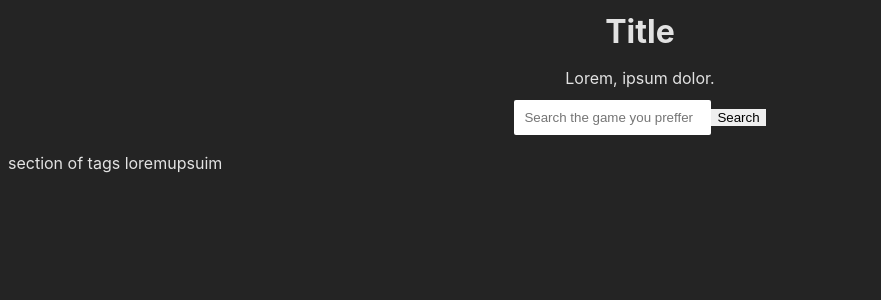
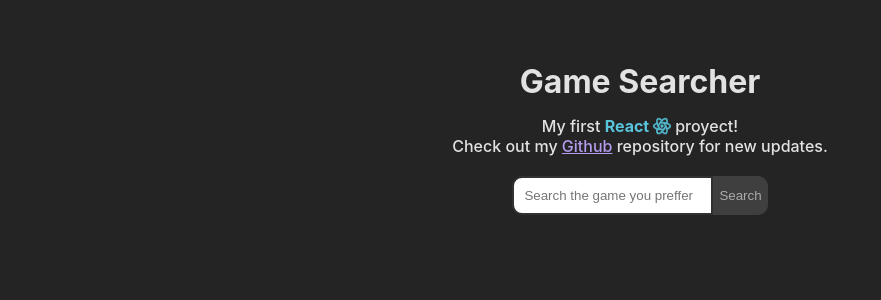
Before and after one commit to Aragon-Joaquin/Web-Search-Games, a React (Vite) app: page / in a window 1280 px wide. Shown: the top 300 px of the page, without its empty margins (0-881 px from the left). Built offline with nearby package versions, Linux system fonts and the light colour scheme; no server answers.

Commit message:
Style Update + read README

```diff
--- a/src/App.jsx
+++ b/src/App.jsx
@@ -4,6 +4,7 @@ import { GamesContext } from './hooks/gamesContext'
 import { FETCH_ACCESS_TOKEN } from './functions/APIPetitions'
 import { setSessionStorage } from './functions/functions'
 import { ACCESS_TOKEN_NAME } from './magicStrings'
+import { ReactLogo } from './assets/ReactLogo'
 
 function App() {
 	const { setSessionCookies, getSessionCookie } = useContext(GamesContext)
@@ -23,11 +24,23 @@ function App() {
 	return (
 		<>
 			<header className="header">
-				<h2 className="header-title">Title</h2>
-				<p className="header-description">Lorem, ipsum dolor.</p>
+				<h2 className="header-title">Game Searcher</h2>
+				<span className="header-description">
+					<p className="header-subtitle">
+						My first <strong className="header-strong">React</strong>
+						<ReactLogo />
+						proyect!
+					</p>
+					<p className="header-info">
+						Check out my{' '}
+						<a href="https://github.com/Aragon-Joaquin/Web-Search-Games" target="_blank">
+							Github
+						</a>{' '}
+						repository for new updates.
+					</p>
+				</span>
 			</header>
 
-			{/* //todo: make the component wait till the token is succesfully gathered */}
 			<main className="main">
 				<SearchBar />
 			</main>
--- a/src/assets/Loading.jsx
+++ b/src/assets/Loading.jsx
@@ -1,6 +1,6 @@
-export function LoadingBar({ placeholder = 'Loading' }) {
+export function LoadingBar({ placeholder = 'Loading...' }) {
 	return (
-		<div>
+		<div className="LoadingBar">
 			<svg
 				width="24"
 				height="24"
--- /dev/null
+++ b/src/assets/ReactLogo.jsx
@@ -0,0 +1,21 @@
+export function ReactLogo() {
+	return (
+		<svg
+			viewBox="0 0 24 24"
+			fill="none"
+			stroke="currentColor"
+			strokeWidth="2"
+			strokeLinecap="round"
+			strokeLinejoin="round"
+		>
+			<path stroke="none" d="M0 0h24v24H0z" fill="none" />
+			<path d="M6.306 8.711c-2.602 .723 -4.306 1.926 -4.306 3.289c0 2.21 4.477 4 10 4c.773 0 1.526 -.035 2.248 -.102" />
+			<path d="M17.692 15.289c2.603 -.722 4.308 -1.926 4.308 -3.289c0 -2.21 -4.477 -4 -10 -4c-.773 0 -1.526 .035 -2.25 .102" />
+			<path d="M6.305 15.287c-.676 2.615 -.485 4.693 .695 5.373c1.913 1.105 5.703 -1.877 8.464 -6.66c.387 -.67 .733 -1.339 1.036 -2" />
+			<path d="M17.694 8.716c.677 -2.616 .487 -4.696 -.694 -5.376c-1.913 -1.105 -5.703 1.877 -8.464 6.66c-.387 .67 -.733 1.34 -1.037 2" />
+			<path d="M12 5.424c-1.925 -1.892 -3.82 -2.766 -5 -2.084c-1.913 1.104 -1.226 5.877 1.536 10.66c.386 .67 .793 1.304 1.212 1.896" />
+			<path d="M12 18.574c1.926 1.893 3.821 2.768 5 2.086c1.913 -1.104 1.226 -5.877 -1.536 -10.66c-.375 -.65 -.78 -1.283 -1.212 -1.897" />
+			<path d="M11.5 12.866a1 1 0 1 0 1 -1.732a1 1 0 0 0 -1 1.732z" />
+		</svg>
+	)
+}
--- a/src/components/GamesContainer.jsx
+++ b/src/components/GamesContainer.jsx
@@ -3,6 +3,8 @@ import { GamesRow } from './Pseudo/GamesRow'
 import { reduceDuplicates, returnEveryResult } from '../functions/functions'
 import useGetPlatforms from '../hooks/usePlatform'
 import { searchLogos } from '../functions/componentsFunctions/containerFunctions'
+import { TagSection } from './Pseudo/TagSection'
+import '../styles/componentsStyles/tagSection.css'
 
 export function GamesContainer({ results }) {
 	const [dataInfo, setDataInfo] = useState([])
@@ -27,6 +29,21 @@ export function GamesContainer({ results }) {
 	}, [dataInfo])
 
 	return (
+		<>
+			<section className="tagsSection">
+				{/*
+				//! Finish this and make it clickeable like a filter
+				<TagSection
+					tagsArray={reduceDuplicates({
+						array: dataInfo,
+						comparative: 'keywords',
+						selector: 'name',
+						initialArrayValue: undefined
+					})}
+					tagName="Keywords"
+				/> */}
+			</section>
+
 			<ul className="gameContainer">
 				{dataInfo.length > 0 &&
 					dataInfo.map(function (game) {
@@ -34,5 +51,6 @@ export function GamesContainer({ results }) {
 						return <GamesRow gameInformation={game} key={gameGeneral.id} />
 					})}
 			</ul>
+		</>
 	)
 }
--- /dev/null
+++ b/src/components/Pseudo/TagSection.jsx
@@ -0,0 +1,17 @@
+export function TagSection({ tagsArray, tagName }) {
+	return (
+		<>
+			<ul className="tagContainerSection">
+				<h4>{tagName}</h4>
+				{tagsArray.length > 0 &&
+					tagsArray.map((tag) => {
+						return (
+							<li className="tagSpan" key={tag} onClick={() => console.log('Filter')}>
+								{tag}
+							</li>
+						)
+					})}
+			</ul>
+		</>
+	)
+}
--- a/src/components/SearchBar.jsx
+++ b/src/components/SearchBar.jsx
@@ -34,18 +34,10 @@ export function SearchBar() {
 
 	return (
 		<>
-			<section>
-				<form className={`${isError ? 'main-form main-form-error' : 'main-form'}`} onSubmit={handleSubmit}>
-					<input type="text" placeholder="Search the game you preffer" />
-					<input type="submit" value="Search" />
-				</form>
-			</section>
-
-			<section className="tagsSection">
-				<div>
-					<p>section of tags loremupsuim</p>
-				</div>
-			</section>
+			<form className={`${isError ? 'main-form main-form-error' : 'main-form'}`} onSubmit={handleSubmit}>
+				<input type="text" placeholder="Search the game you preffer" />
+				<input type="submit" value="Search" />
+			</form>
 
 			{statusFetch === FETCH_STATUS.LOADING && <LoadingBar />}
 			{GamesValue?.length > 0 && <GamesContainer results={GamesValue} />}
--- a/src/magicStrings.js
+++ b/src/magicStrings.js
@@ -1,7 +1,9 @@
 export const PORT = 5173
 export const FETCH_TIMEOUT_SECONDS = 5000
 export const ACCESS_TOKEN_NAME = 'ACCESS_TOKEN'
-export const MAXIMUM_FETCH_QUERIES = 3
+
+// this represent the number of games you want to search
+export const MAXIMUM_FETCH_QUERIES = 7
 
 export const FETCH_STATUS = {
 	IDLE: { status: 'Idle' },
--- a/src/styles/componentsStyles/SearchBar.css
+++ b/src/styles/componentsStyles/SearchBar.css
@@ -1,3 +1,45 @@
+.header {
+	display: flex;
+	flex-direction: column;
+	align-items: center;
+}
+
+.header-title {
+	margin: 50px 0px 10px 0px;
+	font-size: 2em;
+}
+
+.header-description {
+	font-weight: 500;
+	text-align: center;
+}
+
+.main-form {
+	margin: 20px 0px;
+	display: flex;
+	justify-content: center;
+	align-items: stretch;
+	position: relative;
+	& input[type='text'] {
+		border: 2px solid #313131;
+		padding: 10px;
+		border-radius: 10px 0px 0px 10px;
+	}
+
+	& input[type='submit'] {
+		cursor: pointer;
+		color: #ffffff90;
+		background-color: #ffffff20;
+		width: fit-content;
+		border-radius: 0px 10px 10px 0px;
+
+		&:hover {
+			background-color: #ffffff50;
+			color: #ffffff;
+		}
+	}
+}
+
 .main-form-error input[type='text'] {
 	box-shadow: 0px 0px 2px 2px rgb(170, 0, 0);
 }
@@ -10,6 +52,7 @@
 	border-radius: 3px;
 	padding: 10px;
 	margin: 0px 10px 10px 0px;
+	z-index: 10;
 
 	& h4 {
 		margin: 0px;
@@ -33,3 +76,98 @@
 		left: calc(100% - 10px);
 	}
 }
+
+.header-description {
+	display: flex;
+	flex-direction: column;
+	align-items: center;
+
+	& p {
+		line-height: normal;
+	}
+}
+
+.header-subtitle {
+	& .header-strong {
+		color: transparent;
+		text-align: center;
+		background: linear-gradient(to right, #58c4dc 50%, #006f88);
+		animation: LetterAnimation ease-in-out 5s infinite;
+		background-clip: text;
+		background-size: 400% 100%;
+		transform-origin: center -20px;
+	}
+	& svg {
+		background-color: transparent;
+		color: #58c4dc;
+		margin: 0px 3px;
+		vertical-align: bottom;
+		display: inline-block;
+		height: 20px;
+		animation: ReactLogo-Animation ease-in-out 1s infinite alternate;
+	}
+}
+
+.header-info {
+	a {
+		color: #b49bee;
+		&:visited {
+			color: #9b8fb7;
+		}
+		&:hover {
+			filter: brightness(140%);
+		}
+	}
+}
+
+.LoadingBar {
+	margin: 30px 0px;
+	display: flex;
+	align-items: center;
+	justify-content: center;
+	flex-direction: column;
+
+	& h2 {
+		margin: 0;
+	}
+}
+
+.LoadingBar svg {
+	width: 50px;
+	height: 100%;
+	animation: 2s Circle linear infinite;
+}
+
+/* loadingBar animations */
+@keyframes Circle {
+	from {
+		transform: rotate(0);
+	}
+	to {
+		transform: rotate(360deg);
+	}
+}
+/* testing the animations */
+@keyframes ReactLogo-Animation {
+	from {
+		filter: brightness(100%);
+		transform: translateY(-1px);
+	}
+	to {
+		filter: brightness(90%);
+		transform: translateY(1px);
+	}
+}
+
+@keyframes LetterAnimation {
+	0% {
+		background-position: 50% 0;
+	}
+	40% {
+		background-position: -100% 0;
+	}
+
+	100% {
+		background-position: -100% 0;
+	}
+}
--- a/src/styles/componentsStyles/gamesRow.css
+++ b/src/styles/componentsStyles/gamesRow.css
@@ -6,13 +6,13 @@
 
 .gameContainer {
 	margin: 0px;
-	padding: 0px;
+	padding: 0px 30px;
 	display: flex;
 	/* align-items: center; */
 	justify-content: center;
 	flex-direction: row;
 	flex-wrap: wrap;
-	gap: 30px;
+	gap: 40px;
 	flex: 1;
 }
 
@@ -76,6 +76,7 @@
 
 .headerRow-ToolTip {
 	background-color: #202020;
+	text-align: center;
 	width: fit-content;
 	height: fit-content;
 	padding: 7px;
@@ -85,9 +86,8 @@
 	position: absolute;
 	font-size: 0.8em;
 	font-weight: 500;
-	bottom: 20px;
+	bottom: 100%;
 	z-index: 1;
-	/* inset: 0px 0px 0px 0px; */
 }
 
 .headerRow-ToolTip::after {
@@ -107,7 +107,7 @@
 	margin: 5px 5px 0px;
 	text-overflow: ellipsis;
 	text-align: center;
-	font-size: calc(15px + 0.5vw);
+	font-size: calc(15px + 0.3vw);
 	overflow: hidden;
 	text-overflow: ellipsis;
 	white-space: nowrap;
--- /dev/null
+++ b/src/styles/componentsStyles/tagSection.css
@@ -0,0 +1,34 @@
+.tagsSection {
+	display: grid;
+	grid-template-columns: repeat(3, 1fr);
+	justify-items: center;
+	align-items: center;
+}
+
+.tagContainerSection {
+	display: grid;
+	padding: 10px;
+	background: linear-gradient(135deg, #417a9b, #464646);
+	grid-template-columns: repeat(2, 1fr);
+	grid-template-rows: auto;
+	gap: 10px;
+	width: fit-content;
+	position: relative;
+	border-radius: 10px;
+	& li {
+		text-transform: capitalize;
+		width: fit-content;
+		padding: 4px;
+		border-radius: 5px;
+		background-color: #292929;
+	}
+
+	& h4 {
+		margin: 0;
+		position: absolute;
+		text-decoration: underline;
+		top: -25px;
+		right: 50%;
+		transform: translateX(50%);
+	}
+}
--- a/src/styles/index.css
+++ b/src/styles/index.css
@@ -33,34 +33,9 @@ li {
 	appearance: none;
 }
 
-/*! more specific selectors below 👇 */
-
-.header {
-	display: flex;
-	flex-direction: column;
-	align-items: center;
+p {
+	margin: 0;
 }
-
-.header-title {
-	margin: 0;
-	font-size: 2em;
-}
-
-.header-description {
-	margin: 10px 0px;
-}
-
-.main-form {
-	display: flex;
-	justify-content: center;
-	align-items: center;
-
-	& > input[type='text'] {
-		padding: 10px;
-		border-radius: 2px;
-	}
-}
-
 /* @media (prefers-color-scheme: light) {
   :root {
     color: #213547;
```
Also changed, not shown: 1 other file (tests, documents, lock files or other folders). Lines whose indentation alone changed are shown as unchanged.
